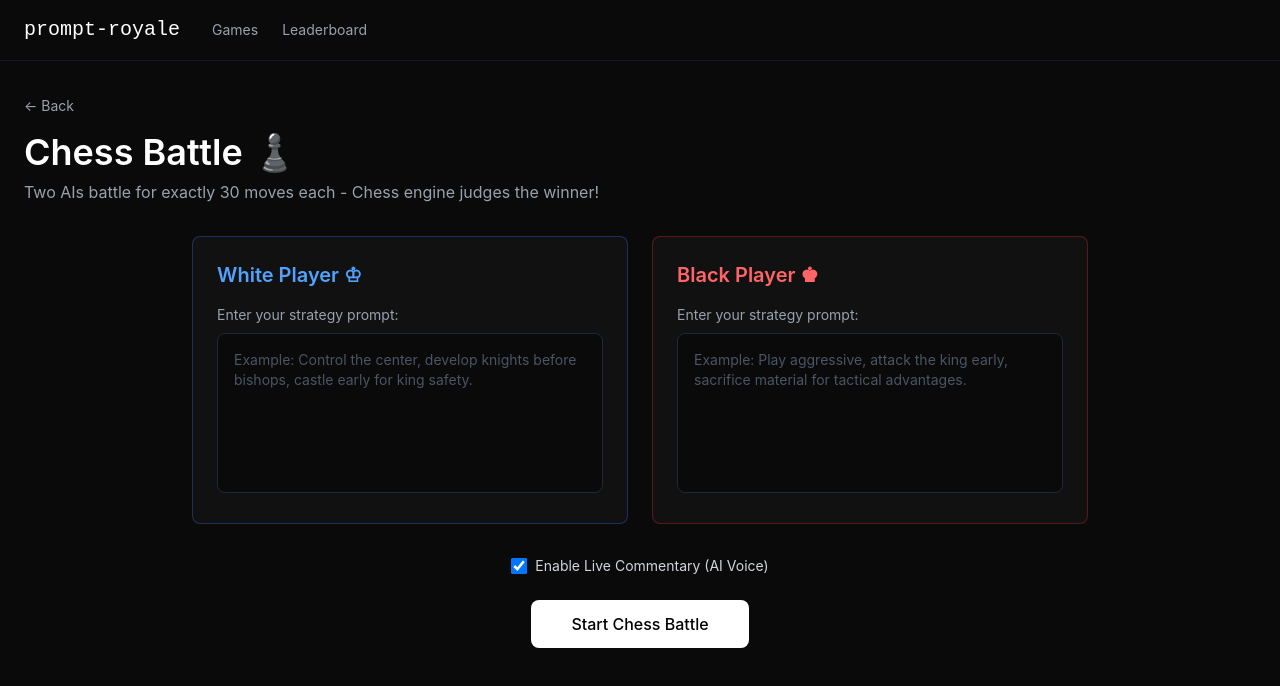
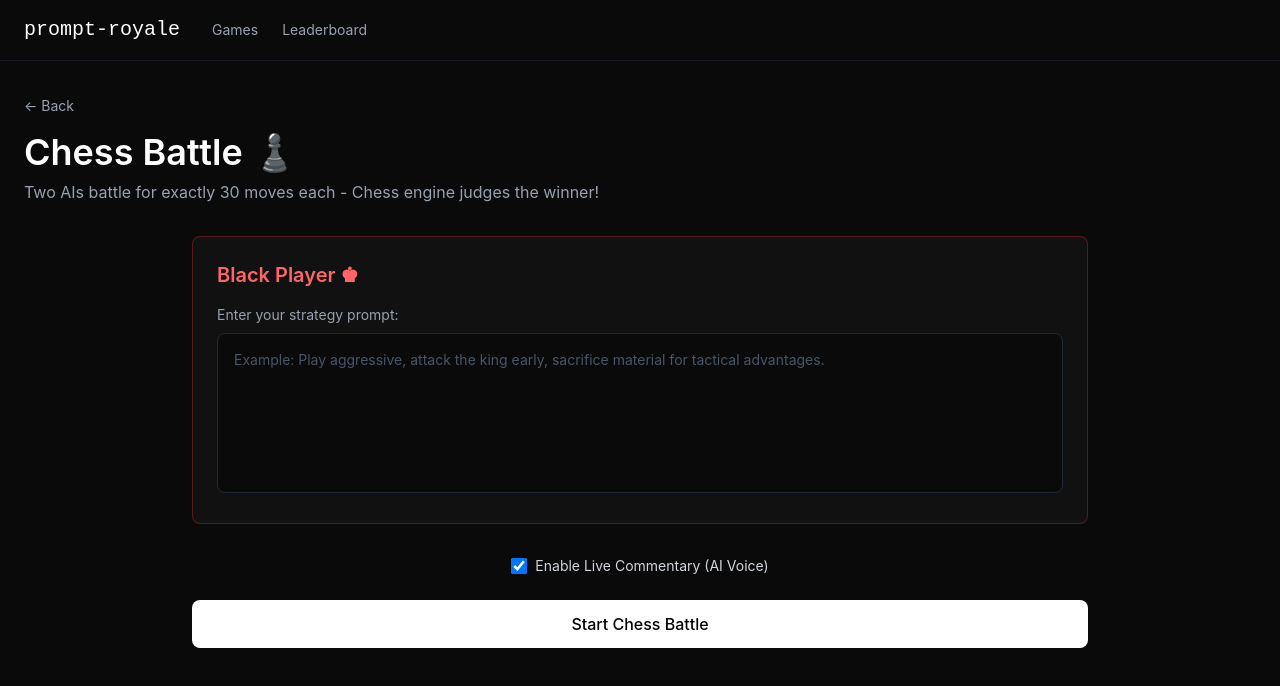
Before and after one commit to StiopaPopa/prompt-royale, a Next.js app: page /games/chess in a window 1280 px wide. Shown: the top 686 px of the page. Built offline with nearby package versions, Linux system fonts and the light colour scheme.

Commit message:
A bit buggy, do not use

```diff
--- a/src/app/games/chess/page.tsx
+++ b/src/app/games/chess/page.tsx
@@ -1,7 +1,8 @@
 "use client";
 
-import { useState } from "react";
+import { useEffect, useState } from "react";
 import Link from "next/link";
+import { useRouter } from "next/navigation";
 
 interface MoveResult {
   moveNumber: number;
@@ -83,14 +84,12 @@ function ChessBoard({ fen }: { fen: string }) {
             return (
               <div
                 key={`${rowIndex}-${colIndex}`}
-                className={`w-14 h-14 sm:w-16 sm:h-16 md:w-20 md:h-20 flex items-center justify-center relative ${
-                  isLight ? "bg-[#F0D9B5]" : "bg-[#B58863]"
+                className={`w-14 h-14 sm:w-16 sm:h-16 md:w-20 md:h-20 flex items-center justify-center relative ${isLight ? "bg-[#F0D9B5]" : "bg-[#B58863]"
                   }`}
               >
                 {piece && (
                   <span
-                    className={`text-4xl sm:text-5xl md:text-6xl ${
-                      isWhitePiece ? "text-white" : "text-black"
+                    className={`text-4xl sm:text-5xl md:text-6xl ${isWhitePiece ? "text-white" : "text-black"
                       }`}
                     style={{
                       filter: isWhitePiece
@@ -103,16 +102,14 @@ function ChessBoard({ fen }: { fen: string }) {
                 )}
                 {/* File labels */}
                 {rowIndex === 7 && (
-                  <span className={`absolute bottom-1 right-1.5 text-xs font-semibold ${
-                    isLight ? "text-[#B58863]" : "text-[#F0D9B5]"
+                  <span className={`absolute bottom-1 right-1.5 text-xs font-semibold ${isLight ? "text-[#B58863]" : "text-[#F0D9B5]"
                     }`}>
                     {files[colIndex]}
                   </span>
                 )}
                 {/* Rank labels */}
                 {colIndex === 0 && (
-                  <span className={`absolute top-1 left-1.5 text-xs font-semibold ${
-                    isLight ? "text-[#B58863]" : "text-[#F0D9B5]"
+                  <span className={`absolute top-1 left-1.5 text-xs font-semibold ${isLight ? "text-[#B58863]" : "text-[#F0D9B5]"
                     }`}>
                     {ranks[rowIndex]}
                   </span>
@@ -142,6 +139,17 @@ export default function ChessPage() {
   const [currentCommentary, setCurrentCommentary] = useState<string>("");
   const [isPlayingAudio, setIsPlayingAudio] = useState(false);
   const [audioQueue, setAudioQueue] = useState<HTMLAudioElement[]>([]);
+  const router = useRouter();
+
+  useEffect(() => {
+    // Load Player 1 (White) prompt from session storage
+    try {
+      const p1 = sessionStorage.getItem("chess.whitePrompt");
+      if (p1) {
+        setWhitePrompt(p1);
+      }
+    } catch { }
+  }, []);
 
   // Function to generate and play commentary (returns promise that resolves when audio finishes)
   const generateCommentary = async (moves: MoveResult[]): Promise<void> => {
@@ -414,6 +422,10 @@ export default function ChessPage() {
     setError(null);
     setCurrentCommentary("");
     setIsPlayingAudio(false);
+    try {
+      sessionStorage.removeItem("chess.whitePrompt");
+    } catch { }
+    router.push('/games/chess/player1');
   };
 
   const getCurrentFEN = () => {
@@ -467,25 +479,8 @@ export default function ChessPage() {
 
         {gameState === "setup" && (
           <div className="max-w-4xl mx-auto">
-            <div className="grid grid-cols-1 md:grid-cols-2 gap-6 mb-8">
-              {/* White Player */}
-              <div className="bg-[#111111] rounded-lg p-6 border border-blue-500/30">
-                <h2 className="text-xl font-semibold text-blue-400 mb-4">
-                  White Player ♔
-                </h2>
-                <label className="block text-gray-400 mb-2 text-sm">
-                  Enter your strategy prompt:
-                </label>
-                <textarea
-                  value={whitePrompt}
-                  onChange={(e) => setWhitePrompt(e.target.value)}
-                  className="w-full h-40 bg-black/40 border border-gray-800 rounded-lg p-4 text-white text-sm focus:outline-none focus:border-blue-500/50 resize-none placeholder:text-gray-600"
-                  placeholder="Example: Control the center, develop knights before bishops, castle early for king safety."
-                />
-              </div>
-
-              {/* Black Player */}
-              <div className="bg-[#111111] rounded-lg p-6 border border-red-500/30">
+            {/* Step 2: Only Black Player input; White provided previously */}
+            <div className="bg-[#111111] rounded-lg p-6 border border-red-500/30 mb-8">
               <h2 className="text-xl font-semibold text-red-400 mb-4">
                 Black Player ♚
               </h2>
@@ -498,7 +493,6 @@ export default function ChessPage() {
                 className="w-full h-40 bg-black/40 border border-gray-800 rounded-lg p-4 text-white text-sm focus:outline-none focus:border-red-500/50 resize-none placeholder:text-gray-600"
                 placeholder="Example: Play aggressive, attack the king early, sacrifice material for tactical advantages."
               />
-              </div>
             </div>
 
             {error && (
@@ -522,11 +516,11 @@ export default function ChessPage() {
               </label>
             </div>
 
-            <div className="text-center">
+            <div className="mt-6">
               <button
                 onClick={startGame}
                 disabled={isLoading}
-                className="bg-white text-black hover:bg-gray-100 font-medium py-3 px-10 rounded-lg text-base transition-all duration-200 disabled:opacity-50 disabled:cursor-not-allowed"
+                className="w-full bg-white text-black hover:bg-gray-100 font-medium py-3 rounded-lg text-base transition-all duration-200 disabled:opacity-50 disabled:cursor-not-allowed"
               >
                 {isLoading ? "Starting Battle..." : "Start Chess Battle"}
               </button>
@@ -596,8 +590,7 @@ export default function ChessPage() {
                         </div>
                         <div className="flex items-center gap-3">
                           <span
-                            className={`text-3xl font-mono font-bold ${
-                              gameResult.moves[currentMoveIndex - 1].player === "white"
+                            className={`text-3xl font-mono font-bold ${gameResult.moves[currentMoveIndex - 1].player === "white"
                                 ? "text-blue-400"
                                 : "text-red-400"
                               }`}
@@ -662,8 +655,8 @@ export default function ChessPage() {
                               {isPlayingAudio && (
                                 <div className="flex gap-1">
                                   <div className="w-1 h-3 bg-purple-400 rounded-full animate-pulse"></div>
-                                  <div className="w-1 h-3 bg-purple-400 rounded-full animate-pulse" style={{animationDelay: "150ms"}}></div>
-                                  <div className="w-1 h-3 bg-purple-400 rounded-full animate-pulse" style={{animationDelay: "300ms"}}></div>
+                                  <div className="w-1 h-3 bg-purple-400 rounded-full animate-pulse" style={{ animationDelay: "150ms" }}></div>
+                                  <div className="w-1 h-3 bg-purple-400 rounded-full animate-pulse" style={{ animationDelay: "300ms" }}></div>
                                 </div>
                               )}
                             </div>
@@ -678,8 +671,7 @@ export default function ChessPage() {
                       <div className="w-full max-w-2xl">
                         <div className="bg-black/40 border border-gray-800 rounded-lg p-4">
                           <div
-                            className={`text-xs font-medium mb-2 uppercase tracking-wider ${
-                              gameResult.moves[currentMoveIndex - 1].player === "white"
+                            className={`text-xs font-medium mb-2 uppercase tracking-wider ${gameResult.moves[currentMoveIndex - 1].player === "white"
                                 ? "text-blue-400"
                                 : "text-red-400"
                               }`}
@@ -737,8 +729,7 @@ export default function ChessPage() {
             <div className="bg-[#111111] border border-gray-800/50 rounded-lg p-8 mb-6">
               <div className="text-center mb-6">
                 <div
-                  className={`text-3xl font-semibold mb-2 ${
-                    gameResult.winner === "white"
+                  className={`text-3xl font-semibold mb-2 ${gameResult.winner === "white"
                       ? "text-blue-400"
                       : gameResult.winner === "black"
                         ? "text-red-400"
@@ -767,8 +758,7 @@ export default function ChessPage() {
                   <div className="text-center">
                     <div className="text-xs text-gray-500 mb-1">Engine Eval</div>
                     <div
-                      className={`text-2xl font-mono font-bold ${
-                        parseFloat(gameResult.evaluationInPawns) > 0.5
+                      className={`text-2xl font-mono font-bold ${parseFloat(gameResult.evaluationInPawns) > 0.5
                           ? "text-blue-400"
                           : parseFloat(gameResult.evaluationInPawns) < -0.5
                             ? "text-red-400"
@@ -900,8 +890,7 @@ export default function ChessPage() {
                         </td>
                         <td className="px-6 py-4 whitespace-nowrap">
                           <span
-                            className={`text-sm font-bold ${
-                              move.player === "white"
+                            className={`text-sm font-bold ${move.player === "white"
                                 ? "text-blue-400"
                                 : "text-red-400"
                               }`}
```
Also changed, not shown: src/app/games/quant-trading/page.tsx (+27 -30 lines). Lines whose indentation alone changed are shown as unchanged.
